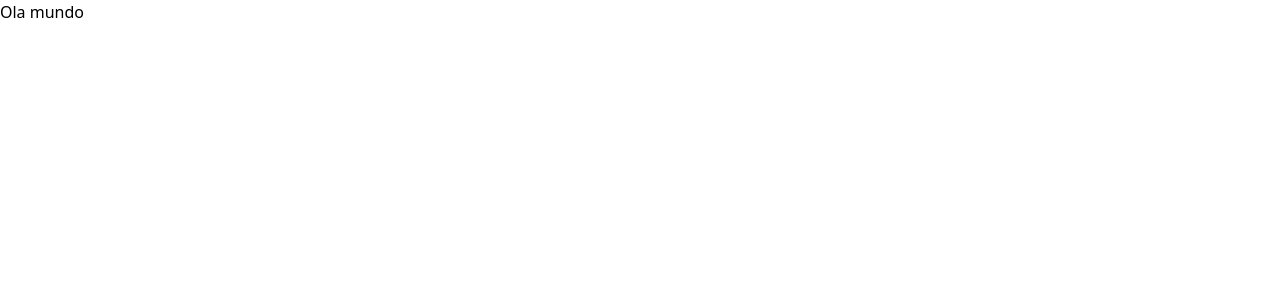
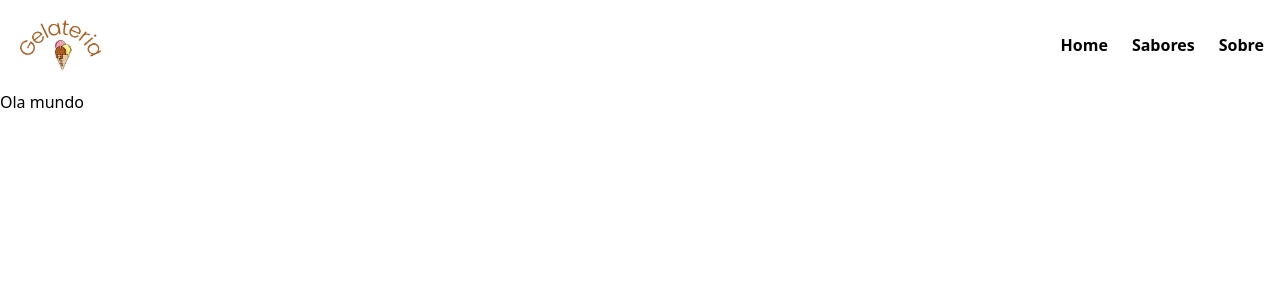
Before and after one commit to g4brielpy/gelateria, a Next.js app: page / in a window 1280 px wide. Shown: the top 300 px of the page. Built offline with nearby package versions, Linux system fonts and the light colour scheme.

Commit message:
Component HeaderTop

```diff
--- a/src/app/layout.jsx
+++ b/src/app/layout.jsx
@@ -1,4 +1,5 @@
 import "@/styles/globals.css";
+import HeaderTop from "@/components/HeaderTop";
 
 export const metadata = {
   title: "Gelateria",
@@ -8,7 +9,10 @@ export const metadata = {
 export default function RootLayout({ children }) {
   return (
     <html lang="pt-BR">
-      <body>{children}</body>
+      <body>
+        <HeaderTop />
+        {children}
+      </body>
     </html>
   );
 }
--- /dev/null
+++ b/src/components/HeaderTop/index.jsx
@@ -0,0 +1,23 @@
+import Image from "next/image";
+import Link from "next/link";
+import logo from "/public/logo.png";
+
+export default function Header() {
+  return (
+    <header
+      className="
+      container
+      flex
+        items-center justify-between"
+    >
+      <div>
+        <Image src="/logo.png" alt="Logo Sorveteria" width="90" height="100" />
+      </div>
+      <nav className="space-x-6 font-bold">
+        <Link href="/">Home</Link>
+        <Link href="/">Sabores</Link>
+        <Link href="/">Sobre</Link>
+      </nav>
+    </header>
+  );
+}
```
